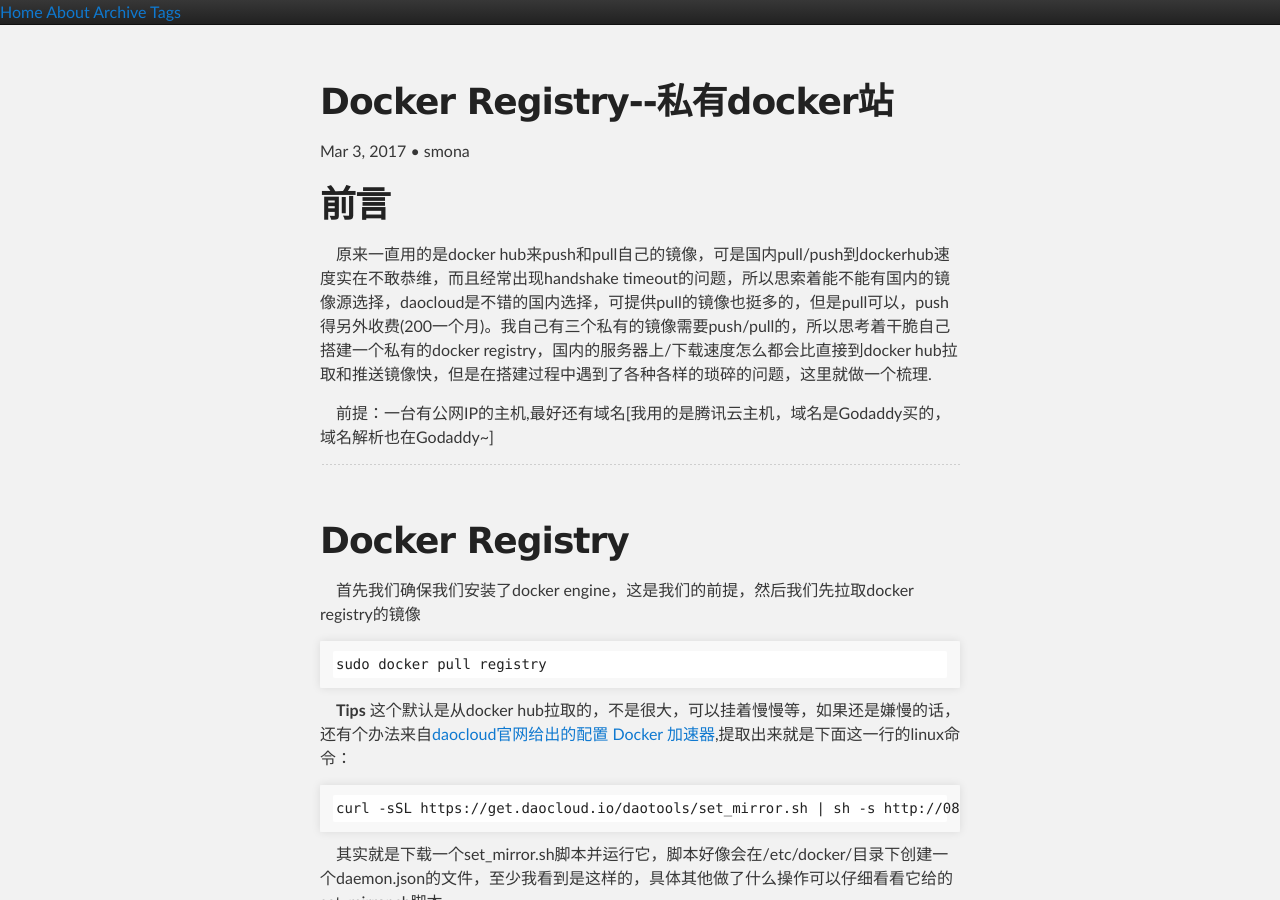
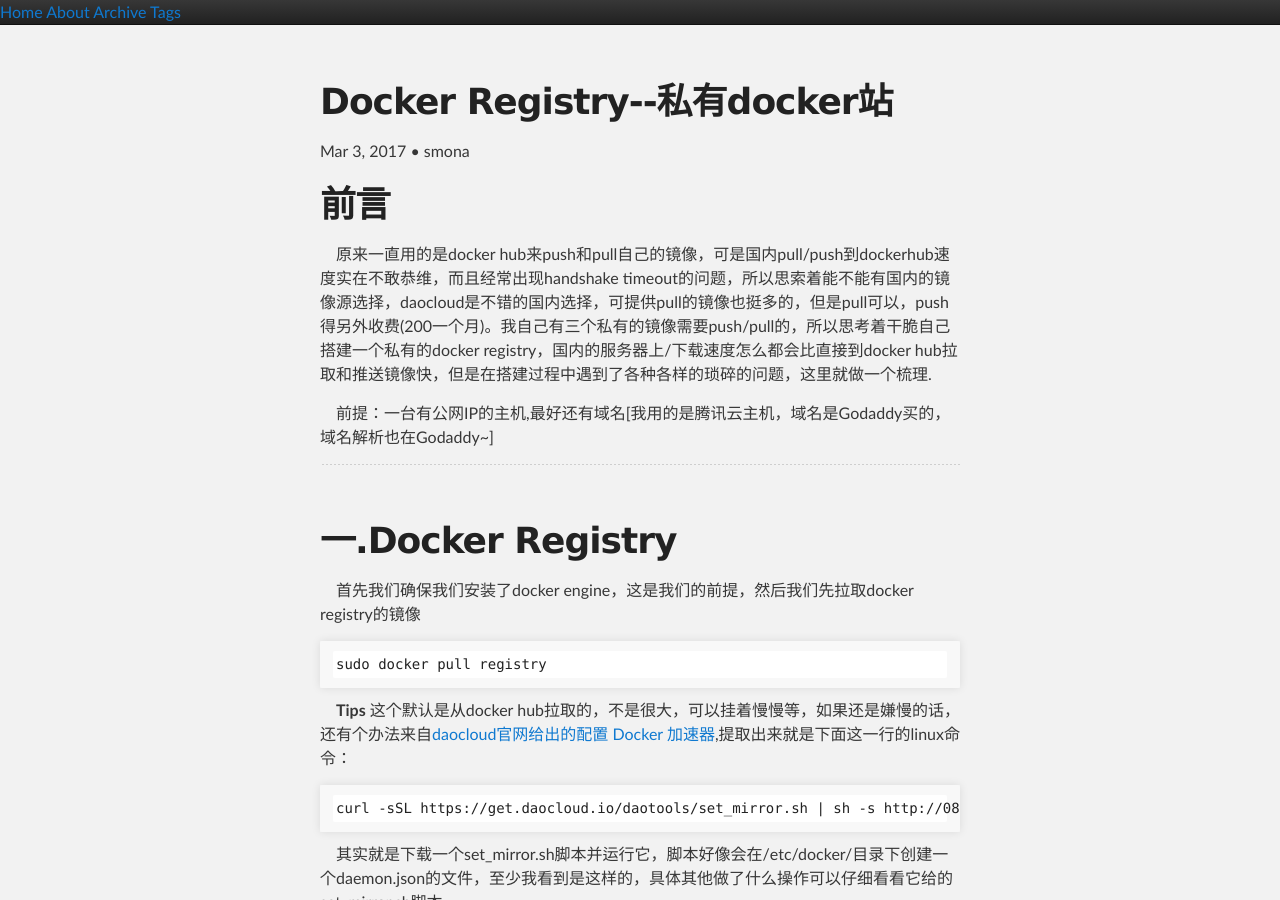
Before and after one commit to silbertmonaphia/silbertmonaphia.github.io, a Jekyll site: the page built from _posts/2017-03-03-Docker Registry--私有docker站.md, in a window 1280 px wide and 900 px high. Built offline with Jekyll 4.4.1, drawn with Linux system fonts in a browser that asks for light colours; some of the changed text lies outside the part shown.

Commit message:
Update 2017-03-03-Docker Registry--私有docker站.md

````diff
--- a/_posts/2017-03-03-Docker Registry--私有docker站.md
+++ b/_posts/2017-03-03-Docker Registry--私有docker站.md
@@ -16,7 +16,7 @@ layout: post
 
 ----------
 
-# Docker Registry
+# 一.Docker Registry
 
 　首先我们确保我们安装了docker engine，这是我们的前提，然后我们先拉取docker registry的镜像
 ```
````
Also changed, not shown: other parts of _posts/2017-03-03-Docker Registry--私有docker站.md (+1 -1 lines).
